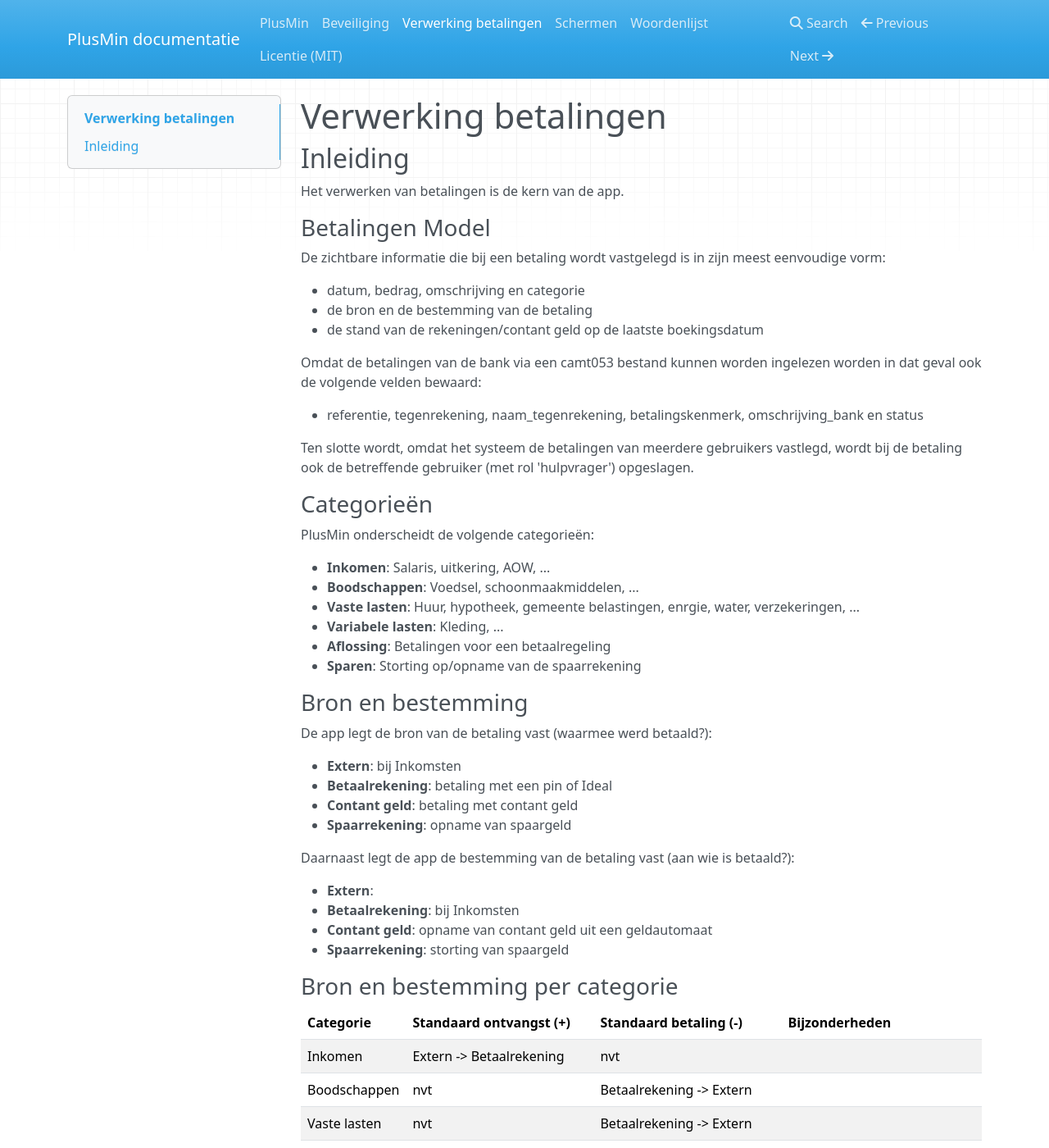
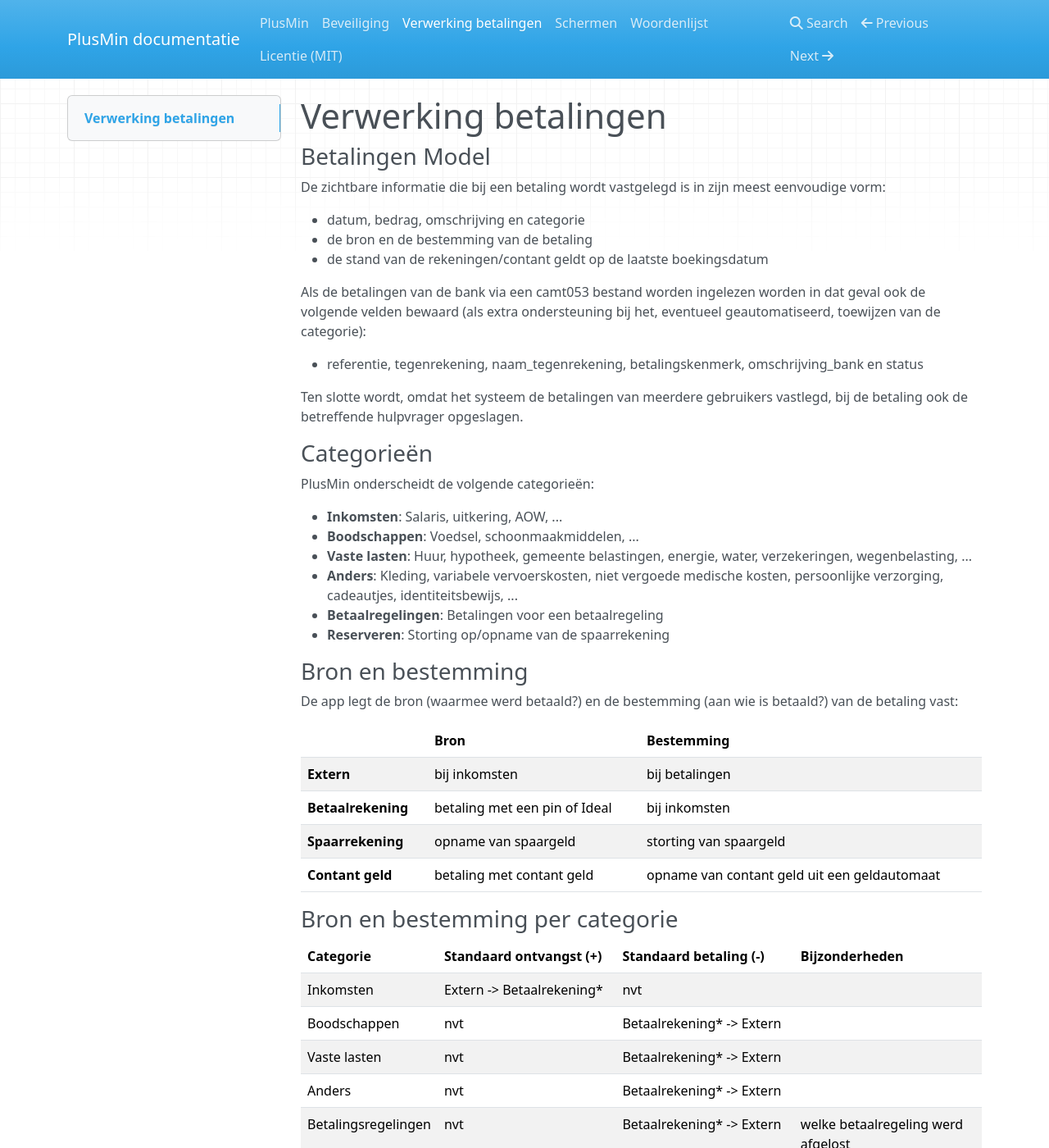
Before and after one commit to plusminapp/pm-docs, an MkDocs documentation site: the page built from docs/2-verwerking-betalingen.md, in a window 1280 px wide and 1400 px high. Shown: the whole window at 82% size. Built offline with MkDocs 1.6.1, drawn with Linux system fonts in a browser that asks for light colours; nearby versions of some CDN libraries; some of the changed text lies outside the part shown.

Commit message:
betalingen nav gesprek met Hans

```diff
--- a/docs/2-verwerking-betalingen.md
+++ b/docs/2-verwerking-betalingen.md
@@ -1,8 +1,4 @@
 # Verwerking betalingen
-
-## Inleiding
-
-Het verwerken van betalingen is de kern van de app.
 
 ### Betalingen Model
 
@@ -10,50 +6,50 @@ De zichtbare informatie die bij een betaling wordt vastgelegd is in zijn meest e
 
 - datum, bedrag, omschrijving en categorie
 - de bron en de bestemming van de betaling
-- de stand van de rekeningen/contant geld op de laatste boekingsdatum
+- de stand van de rekeningen/contant geldt op de laatste boekingsdatum
 
-Omdat de betalingen van de bank via een camt053 bestand kunnen worden ingelezen worden in dat geval ook de volgende velden bewaard:
+Als de betalingen van de bank via een camt053 bestand worden ingelezen worden in dat geval ook de volgende
+velden bewaard (als extra ondersteuning bij het, eventueel geautomatiseerd, toewijzen van de categorie):
 
 - referentie, tegenrekening, naam_tegenrekening, betalingskenmerk, omschrijving_bank en status
 
-Ten slotte wordt, omdat het systeem de betalingen van meerdere gebruikers vastlegd, wordt bij de betaling ook de betreffende gebruiker (met rol 'hulpvrager') opgeslagen.
+Ten slotte wordt, omdat het systeem de betalingen van meerdere gebruikers vastlegd, bij de betaling ook de
+betreffende hulpvrager opgeslagen.
 
 ### Categorie&euml;n
+
 PlusMin onderscheidt de volgende categorie&euml;n:
 
-- **Inkomen**: Salaris, uitkering, AOW, ...
+- **Inkomsten**: Salaris, uitkering, AOW, ...
 - **Boodschappen**: Voedsel, schoonmaakmiddelen, ...
-- **Vaste lasten**: Huur, hypotheek, gemeente belastingen, enrgie, water, verzekeringen, ...
-- **Variabele lasten**: Kleding, ...
-- **Aflossing**: Betalingen voor een betaalregeling
-- **Sparen**: Storting op/opname van de spaarrekening
+- **Vaste lasten**: Huur, hypotheek, gemeente belastingen, energie, water, verzekeringen, wegenbelasting, ...
+- **Anders**: Kleding, variabele vervoerskosten, niet vergoede medische kosten, persoonlijke verzorging, cadeautjes,
+  identiteitsbewijs, ...
+- **Betaalregelingen**: Betalingen voor een betaalregeling
+- **Reserveren**: Storting op/opname van de spaarrekening
 
 ### Bron en bestemming
-De app legt de bron van de betaling vast (waarmee werd betaald?):
 
-- **Extern**: bij Inkomsten
-- **Betaalrekening**: betaling met een pin of Ideal
-- **Contant geld**: betaling met contant geld
-- **Spaarrekening**: opname van spaargeld
+De app legt de bron (waarmee werd betaald?) en de bestemming (aan wie is betaald?) van de betaling vast:
 
-Daarnaast legt de app de bestemming van de betaling vast (aan wie is betaald?):
-
-- **Extern**:
-- **Betaalrekening**: bij Inkomsten
-- **Contant geld**: opname van contant geld uit een geldautomaat
-- **Spaarrekening**: storting van spaargeld
+|                    | Bron                          | Bestemming                                   |
+|--------------------|-------------------------------|----------------------------------------------|
+| **Extern**         | bij inkomsten                 | bij betalingen                               |
+| **Betaalrekening** | betaling met een pin of Ideal | bij inkomsten                                |
+| **Spaarrekening**  | opname van spaargeld          | storting van spaargeld                       |
+| **Contant geld**   | betaling met contant geld     | opname van contant geld uit een geldautomaat |
 
 ### Bron en bestemming per categorie
 
-| Categorie       | Standaard ontvangst (+)         | Standaard betaling (-)          | Bijzonderheden                     |
-|-----------------|---------------------------------|---------------------------------|------------------------------------|
-| Inkomen         | Extern -> Betaalrekening        | nvt                             |                                    |
-| Boodschappen    | nvt                             | Betaalrekening -> Extern        |                                    |
-| Vaste lasten    | nvt                             | Betaalrekening -> Extern        |                                    |
-| Variabele laste | nvt                             | Betaalrekening -> Extern        |                                    |
-| Aflossing       | nvt                             | Betaalrekening -> Extern        | welke betaalregeling werd afgelost |
-| Sparen          | Spaarrekening -> Betaalrekening | Betaalrekening -> Spaarrekening |                                    |
-| Contant geld    | Contant geld -> Betaalrekening  | Betaalrekening -> Contant geld  |                                    |
+| Categorie           | Standaard ontvangst (+)         | Standaard betaling (-)          | Bijzonderheden                     |
+|---------------------|---------------------------------|---------------------------------|------------------------------------|
+| Inkomsten           | Extern -> Betaalrekening*       | nvt                             |                                    |
+| Boodschappen        | nvt                             | Betaalrekening* -> Extern       |                                    |
+| Vaste lasten        | nvt                             | Betaalrekening* -> Extern       |                                    |
+| Anders              | nvt                             | Betaalrekening* -> Extern       |                                    |
+| Betalingsregelingen | nvt                             | Betaalrekening* -> Extern       | welke betaalregeling werd afgelost |
+| Reserveren          | Spaarrekening -> Betaalrekening | Betaalrekening -> Spaarrekening |                                    |
+| Contant geld        | Contant geld -> Betaalrekening  | Betaalrekening -> Contant geld  |                                    |
 
-Voor de categorie&euml;n Inkomen, Boodschappen, Vaste lasten, Variabele lasten en Aflossing kan bij het boeken ook
-gekozen worden voor Contant geld ipv. Betaalrekening.
+\* Voor de categorie&euml;n Inkomsten, Boodschappen, Vaste lasten, Anders en Betalingsregelingen kan bij het
+boeken ook gekozen worden voor Contant geld i.p.v. Betaalrekening.
```
Also changed, not shown: docs/8-woordenlijst.md (+1 -1 lines).
